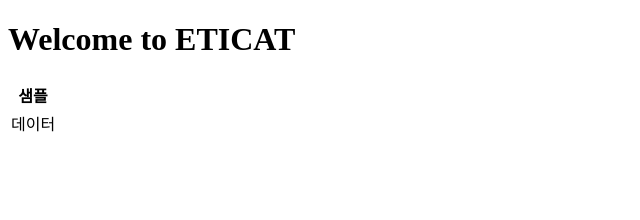
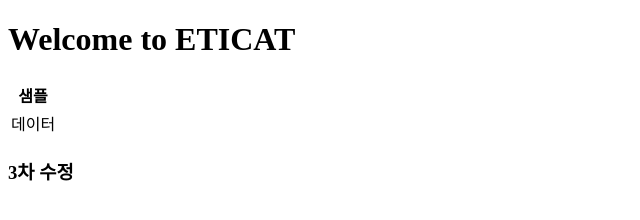
Before and after one commit to KwonSD/Spring_Project_KWON, a plain HTML site: page WebContent/index.html in a window 1280 px wide. Shown: the full height of the page, 0-640 px from the left. Drawn offline with Linux system fonts and the light colour scheme.

Commit message:
3차 수정

```diff
--- a/WebContent/index.html
+++ b/WebContent/index.html
@@ -17,5 +17,7 @@
 	</tr>
 </table>
 
+<h3>3차 수정</h3>
+
 </body>
 </html>
```
